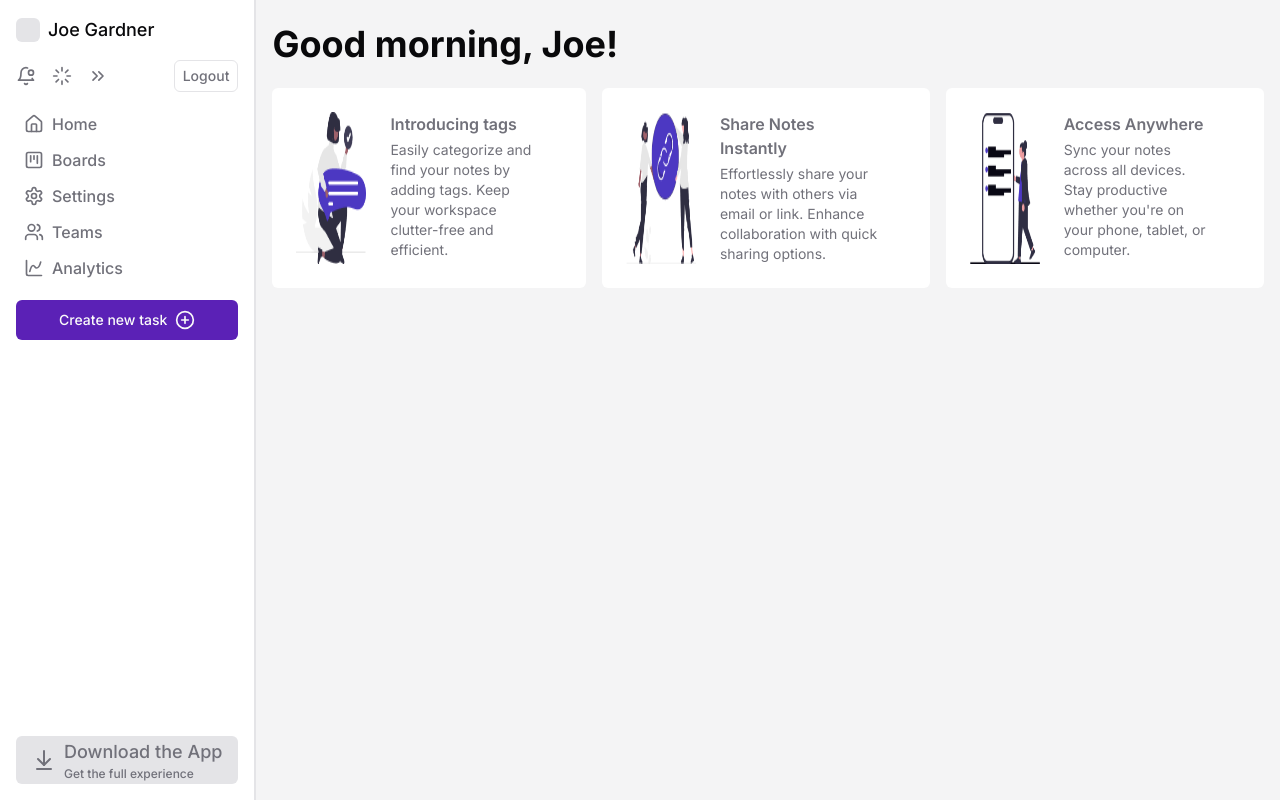
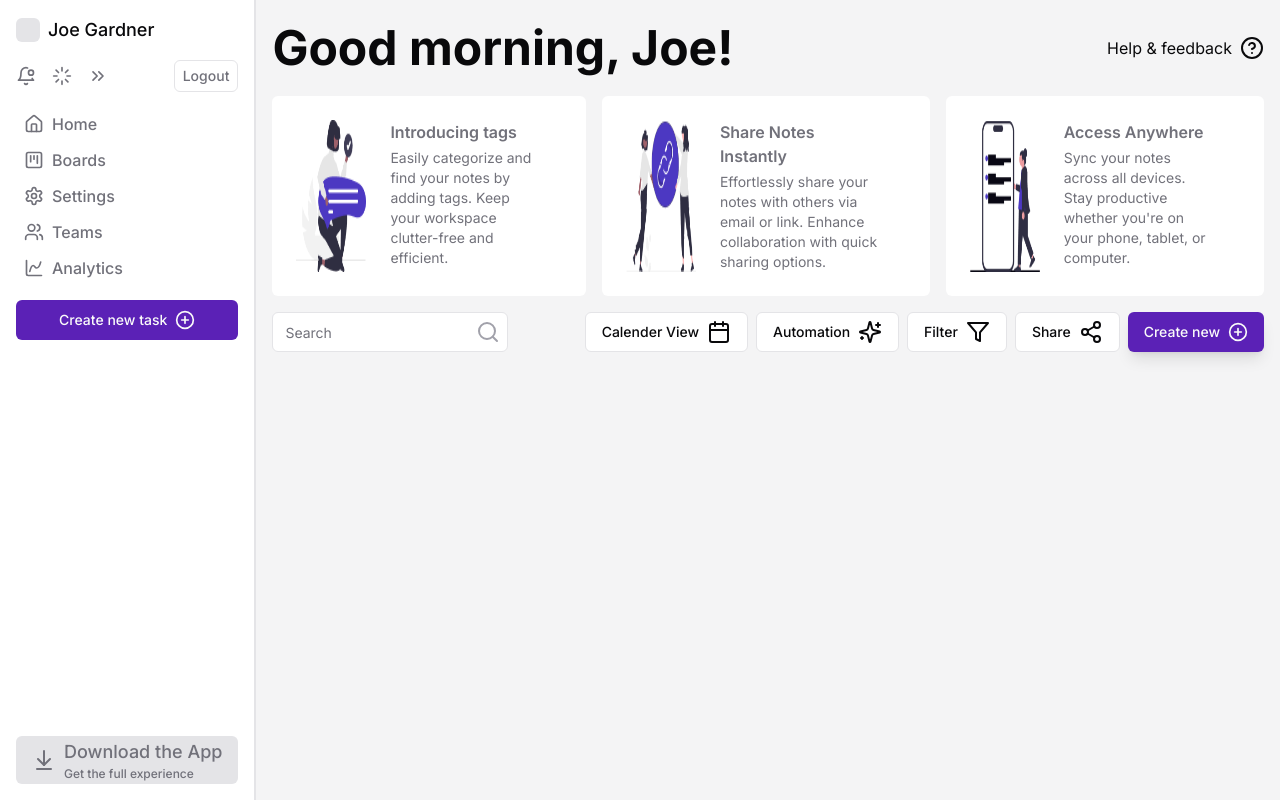
Before and after one commit to SattuSupari21/workflo, a Next.js app in the folder frontend/: page /dashboard in a window 1280 px wide. Built offline with nearby package versions, Linux system fonts and the light colour scheme.

Commit message:
add navbar items

```diff
--- a/frontend/app/dashboard/page.tsx
+++ b/frontend/app/dashboard/page.tsx
@@ -1,57 +1,11 @@
-import Image from "next/image";
-
-type HeaderItemType = {
-  id: number;
-  image: string;
-  title: string;
-  desc: string;
-};
-
-const headerItems: HeaderItemType[] = [
-  {
-    id: 1,
-    image: "one.png",
-    title: "Introducing tags",
-    desc: "Easily categorize and find your notes by adding tags. Keep your workspace clutter-free and efficient.",
-  },
-  {
-    id: 2,
-    image: "two.png",
-    title: "Share Notes Instantly",
-    desc: "Effortlessly share your notes with others via email or link. Enhance collaboration with quick sharing options.",
-  },
-  {
-    id: 3,
-    image: "three.png",
-    title: "Access Anywhere",
-    desc: "Sync your notes across all devices. Stay productive whether you're on your phone, tablet, or computer.",
-  },
-];
+import HeaderItems from "@/components/HeaderItems";
+import Navbar from "@/components/Navbar";
 
 export default function Dashboard() {
   return (
-    <div className="bg-zinc-100 pt-6 px-4">
-      <span className="text-4xl font-bold">Good morning, Joe!</span>
-      <div className="flex gap-4 mt-6">
-        {headerItems.map((item) => {
-          return (
-            <div className="flex bg-white rounded-md p-6" key={item.id}>
-              <Image
-                src={"/" + item.image}
-                width={70}
-                height={60}
-                alt={item.image}
-              />
-              <div className="flex flex-col px-6 gap-1">
-                <span className="text-zinc-500 font-semibold">
-                  {item.title}
-                </span>
-                <span className="text-zinc-500 text-sm">{item.desc}</span>
-              </div>
-            </div>
-          );
-        })}
-      </div>
+    <div className="flex flex-col gap-4 bg-zinc-100 pt-6 px-4">
+      <HeaderItems />
+      <Navbar />
     </div>
   );
 }
--- /dev/null
+++ b/frontend/components/HeaderItems.tsx
@@ -0,0 +1,63 @@
+import { CircleHelp } from "lucide-react";
+import Image from "next/image";
+
+type HeaderItemType = {
+  id: number;
+  image: string;
+  title: string;
+  desc: string;
+};
+
+const headerItems: HeaderItemType[] = [
+  {
+    id: 1,
+    image: "one.png",
+    title: "Introducing tags",
+    desc: "Easily categorize and find your notes by adding tags. Keep your workspace clutter-free and efficient.",
+  },
+  {
+    id: 2,
+    image: "two.png",
+    title: "Share Notes Instantly",
+    desc: "Effortlessly share your notes with others via email or link. Enhance collaboration with quick sharing options.",
+  },
+  {
+    id: 3,
+    image: "three.png",
+    title: "Access Anywhere",
+    desc: "Sync your notes across all devices. Stay productive whether you're on your phone, tablet, or computer.",
+  },
+];
+
+export default function HeaderItems() {
+  return (
+    <div>
+      <div className="flex items-center justify-between">
+        <span className="text-5xl font-bold">Good morning, Joe!</span>
+        <span className="flex gap-2">
+          Help & feedback <CircleHelp />
+        </span>
+      </div>
+      <div className="flex gap-4 mt-6">
+        {headerItems.map((item) => {
+          return (
+            <div className="flex bg-white rounded-md p-6" key={item.id}>
+              <Image
+                src={"/" + item.image}
+                width={70}
+                height={60}
+                alt={item.image}
+              />
+              <div className="flex flex-col px-6 gap-1">
+                <span className="text-zinc-500 font-semibold">
+                  {item.title}
+                </span>
+                <span className="text-zinc-500 text-sm">{item.desc}</span>
+              </div>
+            </div>
+          );
+        })}
+      </div>
+    </div>
+  );
+}
--- /dev/null
+++ b/frontend/components/Navbar.tsx
@@ -0,0 +1,39 @@
+import {
+  Calendar,
+  CirclePlus,
+  Filter,
+  Search,
+  Share2,
+  Sparkles,
+} from "lucide-react";
+import { Input } from "./ui/input";
+import { Button } from "./ui/button";
+
+export default function Navbar() {
+  return (
+    <div className="flex items-center justify-between">
+      <div className="flex items-center justify-between relative">
+        <Input type="text" placeholder="Search" />
+        <Search className="absolute right-0 mr-2 text-zinc-400" />
+      </div>
+      <div className="flex gap-2">
+        <Button variant={"outline"}>
+          Calender View <Calendar className="ml-2" />
+        </Button>
+        <Button variant={"outline"}>
+          Automation <Sparkles className="ml-2" />
+        </Button>
+        <Button variant={"outline"}>
+          Filter <Filter className="ml-2" />
+        </Button>
+        <Button variant={"outline"}>
+          Share <Share2 className="ml-2" />
+        </Button>
+        <Button className="bg-violet-800 hover:bg-violet-900 shadow-lg">
+          Create new
+          <CirclePlus className="w-5 h-5 ml-2" />
+        </Button>
+      </div>
+    </div>
+  );
+}
```
